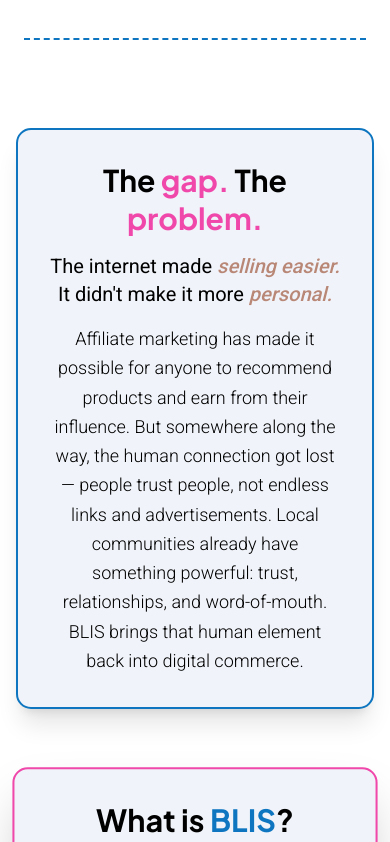
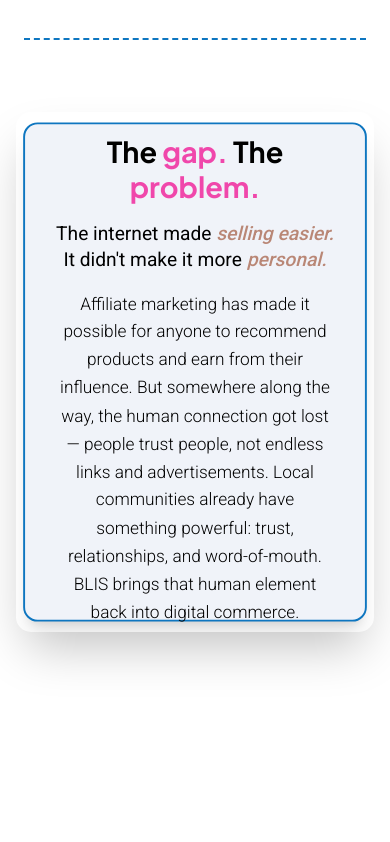
Before and after one commit to sahilbhargava6/blis_frontend, a Next.js app: page /about in a window 390 px wide. Shown: the part 782-1624 px from the top of the page. Built offline with nearby package versions, Linux system fonts and the light colour scheme.

Commit message:
scroll animation

```diff
--- a/src/components/StackingCards.tsx
+++ b/src/components/StackingCards.tsx
@@ -1,12 +1,71 @@
 'use client';
 
+import { useEffect, useRef } from 'react';
+import gsap from 'gsap';
+import { ScrollTrigger } from 'gsap/dist/ScrollTrigger';
+
 export default function StackingCards() {
+  const containerRef = useRef<HTMLDivElement>(null);
+  const card1Ref = useRef<HTMLDivElement>(null);
+  const card2Ref = useRef<HTMLDivElement>(null);
+  const card3Ref = useRef<HTMLDivElement>(null);
+
+  useEffect(() => {
+    gsap.registerPlugin(ScrollTrigger);
+
+    if (!containerRef.current || !card1Ref.current || !card2Ref.current || !card3Ref.current) return;
+
+    const ctx = gsap.context(() => {
+      // 60fps GSAP Pinning Timeline (No React re-renders during scroll)
+      const tl = gsap.timeline({
+        scrollTrigger: {
+          trigger: containerRef.current,
+          start: 'top top+=90',
+          end: '+=1600',
+          pin: true,
+          scrub: 0.1,
+          anticipatePin: 1
+        }
+      });
+
+      // Card 1 base
+      gsap.set(card1Ref.current, { scale: 0.96, zIndex: 10 });
+
+      // Card 2 Box: Hidden initially, slides UP from bottom & overlays Card 1
+      gsap.set(card2Ref.current, { yPercent: 120, opacity: 0, scale: 1.02, zIndex: 20 });
+      tl.to(card2Ref.current, {
+        yPercent: 0,
+        opacity: 1,
+        duration: 1,
+        ease: 'none'
+      });
+
+      // Card 3 Box: Hidden initially, slides UP from bottom & overlays Card 2
+      gsap.set(card3Ref.current, { yPercent: 120, opacity: 0, scale: 1.06, zIndex: 30 });
+      tl.to(card3Ref.current, {
+        yPercent: 0,
+        opacity: 1,
+        duration: 1,
+        ease: 'none'
+      });
+
+    }, containerRef);
+
+    return () => ctx.revert();
+  }, []);
+
   return (
-    <div className="w-full max-w-[1540px] mx-auto px-4 md:px-12 my-12 space-y-16">
+    <div ref={containerRef} className="w-full max-w-[1540px] mx-auto px-4 md:px-12 py-4 my-4">
 
-      {/* Card 1: The gap. The problem. */}
-      <div className="sticky top-28 z-10 w-full bg-[#F0F3F9] border-2 border-[#0E76C0] rounded-[15px] p-8 md:p-12 text-center space-y-4 shadow-xl">
-        <h2 className="text-3xl md:text-[34px] font-bold font-['Plus_Jakarta_Sans'] text-black leading-tight">
+      {/* Outer Card Deck Viewport Frame */}
+      <div className="relative h-[520px] md:h-[460px] w-full rounded-[15px] shadow-2xl overflow-hidden">
+
+        {/* Card 1 Box: The gap. The problem. */}
+        <div
+          ref={card1Ref}
+          className="absolute inset-0 w-full h-full bg-[#F0F3F9] border-2 border-[#0E76C0] rounded-[15px] p-8 md:p-12 text-center space-y-4 flex flex-col justify-center shadow-xl z-10"
+        >
+          <h2 className="text-3xl md:text-[34px] font-bold font-['Plus_Jakarta_Sans'] text-black leading-tight pt-4">
             The <span className="text-[#F047AB]">gap.</span> The <span className="text-[#F047AB]">problem.</span>
           </h2>
           <p className="text-xl md:text-[28px] text-black font-normal leading-snug font-['Roboto']">
@@ -17,9 +76,12 @@
           </p>
         </div>
 
-      {/* Card 2: What is BLIS? (Stacks smoothly on top of Card 1) */}
-      <div className="sticky top-28 z-20 w-full bg-[#F0F3F9] border-2 border-[#F047AB] rounded-[15px] p-8 md:p-12 text-center space-y-4 shadow-2xl scale-[1.02]">
-        <h2 className="text-3xl md:text-[34px] font-bold font-['Plus_Jakarta_Sans'] text-black leading-tight">
+        {/* Card 2 Box: What is BLIS? (Slides UP over Card 1) */}
+        <div
+          ref={card2Ref}
+          className="absolute inset-0 w-full h-full bg-[#F0F3F9] border-2 border-[#F047AB] rounded-[15px] p-8 md:p-12 text-center space-y-4 flex flex-col justify-center shadow-2xl z-20"
+        >
+          <h2 className="text-3xl md:text-[34px] font-bold font-['Plus_Jakarta_Sans'] text-black leading-tight pt-4">
             What is <span className="text-[#0E76C0]">BLIS</span>?
           </h2>
           <p className="text-xl md:text-[28px] text-black font-normal leading-snug font-['Roboto']">
@@ -35,9 +97,12 @@
           </div>
         </div>
 
-      {/* Card 3: The big idea (Stacks smoothly on top of Card 2) */}
-      <div className="sticky top-28 z-30 w-full bg-[#F0F3F9] border-2 border-[#0E76C0] rounded-[15px] p-8 md:p-12 text-center space-y-4 shadow-2xl scale-[1.05]">
-        <h2 className="text-3xl md:text-[34px] font-bold font-['Plus_Jakarta_Sans'] text-black leading-tight">
+        {/* Card 3 Box: The big idea (Slides UP over Card 2) */}
+        <div
+          ref={card3Ref}
+          className="absolute inset-0 w-full h-full bg-[#F0F3F9] border-2 border-[#0E76C0] rounded-[15px] p-8 md:p-12 text-center space-y-4 flex flex-col justify-center shadow-2xl z-30"
+        >
+          <h2 className="text-3xl md:text-[34px] font-bold font-['Plus_Jakarta_Sans'] text-black leading-tight pt-4">
             The <span className="text-[#F047AB]">big idea</span>
           </h2>
           <p className="text-xl md:text-[28px] text-black font-normal leading-snug font-['Roboto']">
@@ -57,5 +122,6 @@
         </div>
 
       </div>
+    </div>
   );
 }
```
Lines whose indentation alone changed are shown as unchanged.
